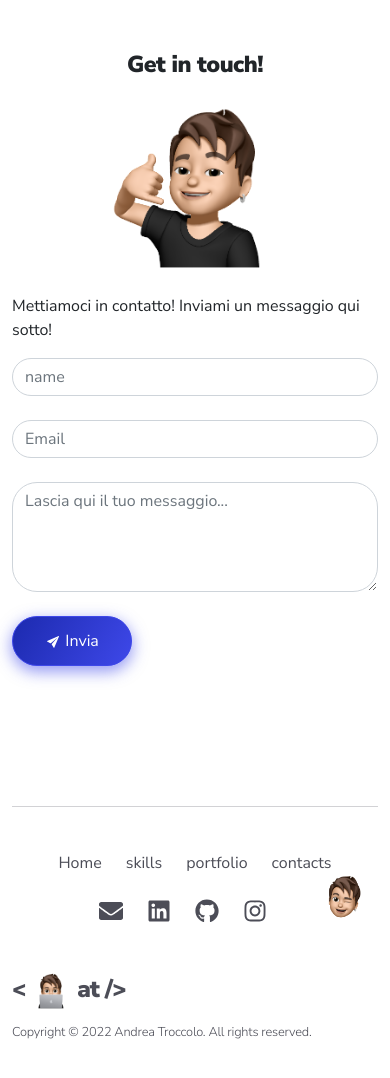
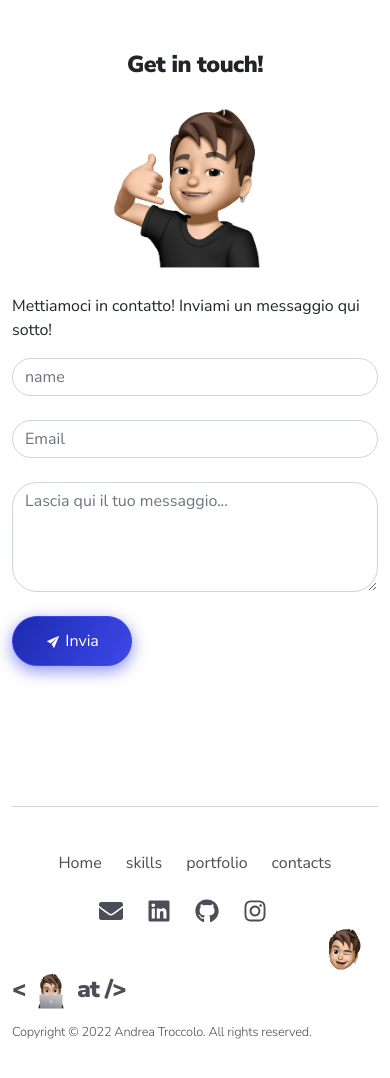
Before and after one commit to troccoloAndrea/portfolio, a React (Create React App) app in the folder portfolio/: page / in a window 390 px wide. Shown: the part 2360-3438 px from the top of the page. Built offline with nearby package versions, Linux system fonts and the light colour scheme; no server answers.

Commit message:
fix css2

```diff
--- a/portfolio/src/css/index.css
+++ b/portfolio/src/css/index.css
@@ -406,4 +406,8 @@ border-radius: 8px;
   section {
     padding: 60px 0px 60px 0px
   }
+
+  #avatar-5{
+    top:50%;
+  }
 }
```
